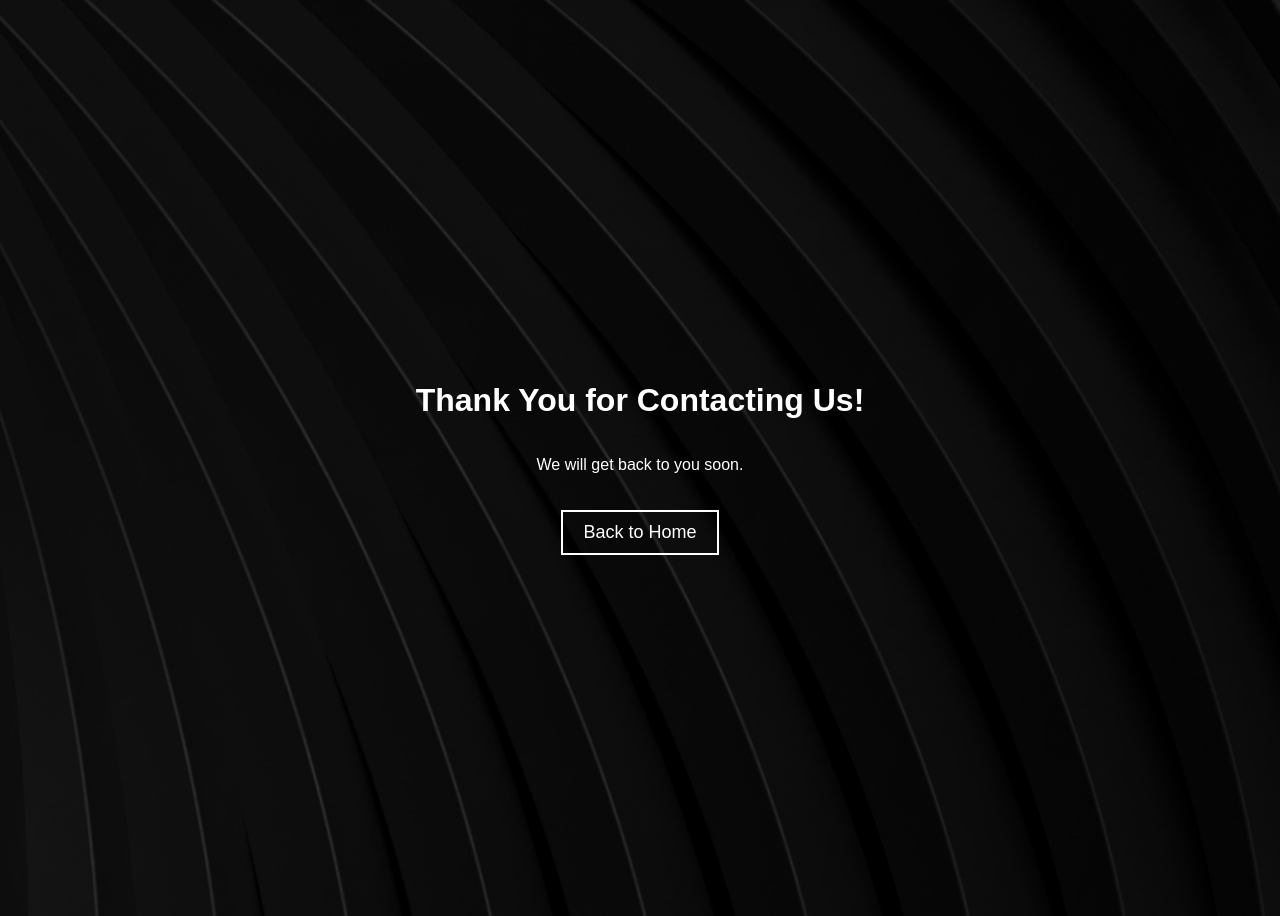
After one commit to memoo-design/questio, a PHP site: page /pages/guest/thankyou.php in a window 1280 px wide. The commit adds this page. Run offline with PHP 8.4, Linux system fonts and the light colour scheme.

Commit message:
functionality added to contact us form

```diff
--- a/components/guest_header.php
+++ b/components/guest_header.php
@@ -7,11 +7,10 @@
         <div class="collapse navbar-collapse" id="navbarNav">
             <ul class="navbar-nav ms-auto">
                 <li class="nav-item"><a class="nav-link" href="#home">Home</a></li>
-                <li class="nav-item"><a class="nav-link" href="#services">Our Services</a></li>
+                <li class="nav-item"><a class="nav-link" href="#about">About Us</a></li>
+                <li class="nav-item"><a class="nav-link" href="#service">Our Services</a></li>
                 <li class="nav-item"><a class="nav-link" href="#testimonial section">Testimonials</a></li>
-                <li class="nav-item"><a class="nav-link" href="#about">About Us</a></li>
                 <li class="nav-item"><a class="nav-link" href="#Contact">Contact Us</a></li>
-
                 <li class="nav-item">
                     <a class="btn btn-primary sign-in-btn" href="../questio/pages/guest/login.php">Login In</a>
                 </li>
--- /dev/null
+++ b/pages/guest/thankyou.php
@@ -0,0 +1,42 @@
+<!DOCTYPE html>
+<html lang="en">
+<head>
+    <meta charset="UTF-8">
+    <meta name="viewport" content="width=device-width, initial-scale=1.0">
+    <title>Thank You</title>
+    <style>
+        body {
+            text-align: center;
+            padding: 50px;
+            font-family: Arial, sans-serif;
+            background: url('../../public/images/signup.jpg') no-repeat center center/cover;
+            color: white;
+            height: 100vh;
+            display: flex;
+            flex-direction: column;
+            justify-content: center;
+            align-items: center;
+        }
+        .button {
+            background-color: transparent;
+            color: white;
+            padding: 10px 20px;
+            border: 2px solid white;
+            cursor: pointer;
+            text-decoration: none;
+            display: inline-block;
+            margin-top: 20px;
+            font-size: 18px;
+        }
+        .button:hover {
+            background-color: white;
+            color: black;
+        }
+    </style>
+</head>
+<body>
+    <h1>Thank You for Contacting Us!</h1>
+    <p>We will get back to you soon.</p>
+    <a href="../../index.php" class="button">Back to Home</a>
+</body>
+</html>
```
Also changed, not shown: index.php (+17 -12 lines), logic/contact.php (added, +20 -0 lines).
